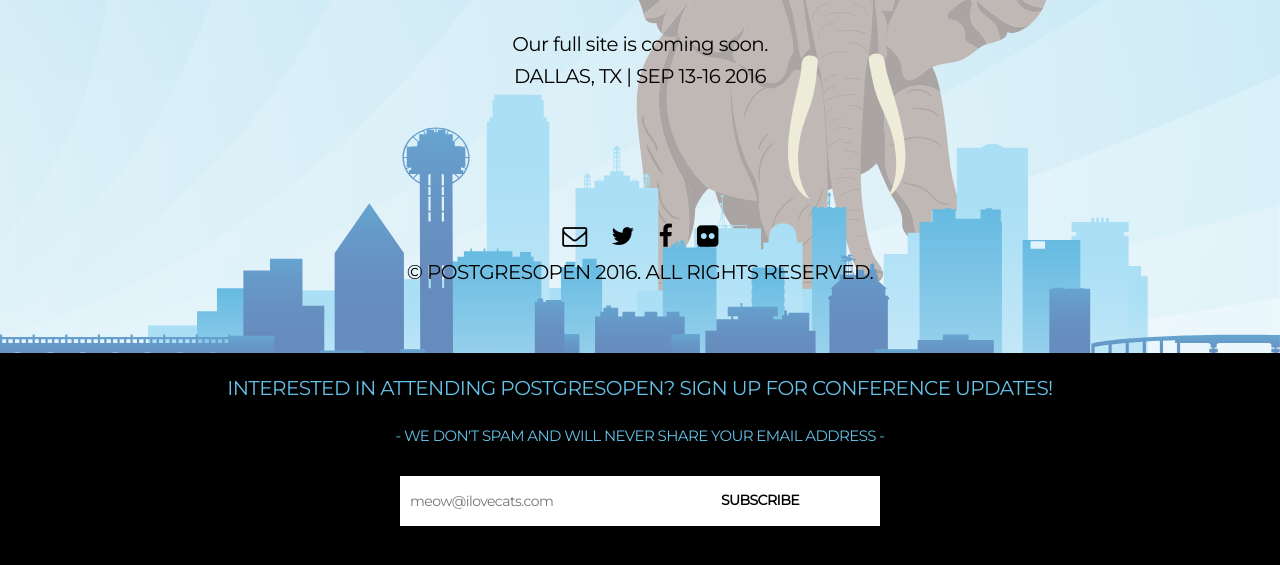
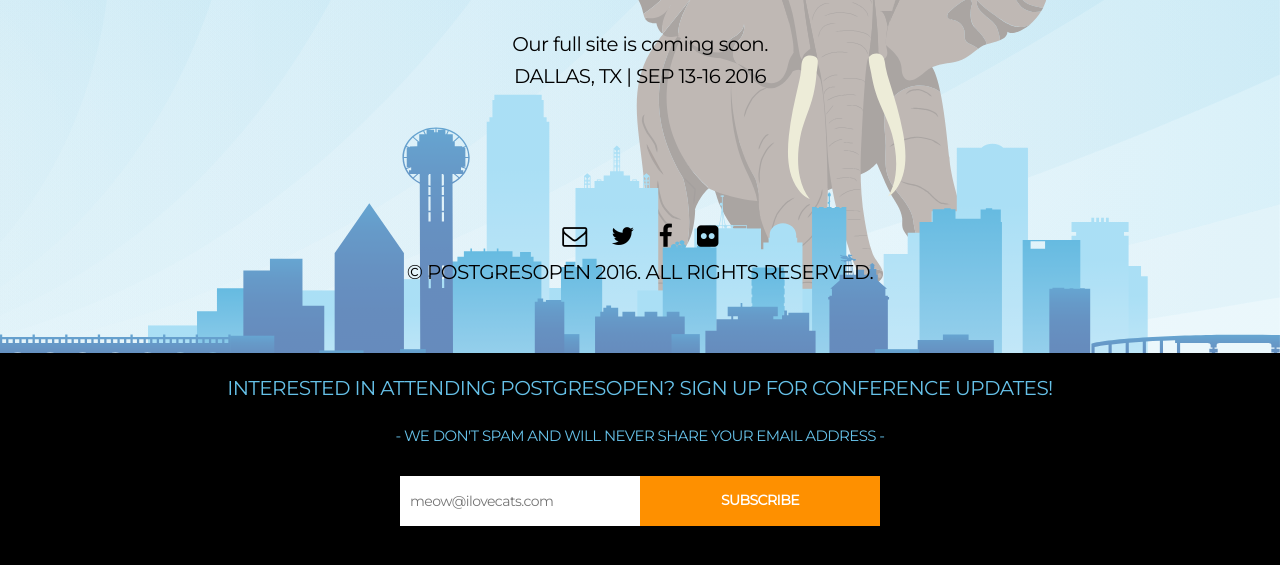
Before and after one commit to xenophenes/pgopen-splash2016, a plain HTML site: page index.html in a window 1280 px wide. In both pictures the pointer is over the input "Subscribe". Shown: the part 175-740 px from the top of the page. Drawn offline with Linux system fonts and the light colour scheme.

Commit message:
Changed hover color for consistency

```diff
--- a/assets/css/main.css
+++ b/assets/css/main.css
@@ -638,8 +638,8 @@
 			  -moz-transition:.5s;
 			  -webkit-transition:.5s;
 			  transition:.5s;
-				background-color: #fff;
-			  color: #000;
+				background-color: #fe9000;
+			  color: #fff;
 			}
 
 			.texto {
```
